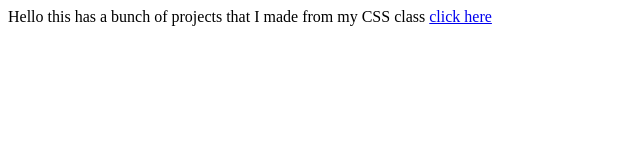
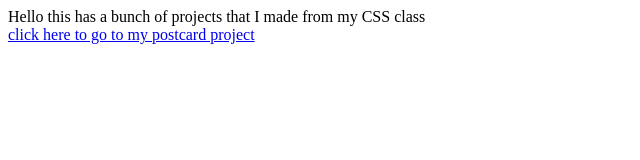
Before and after one commit to DenizG123/DenizG123.github.io, a plain HTML site: page index.html in a window 1280 px wide. Shown: the whole page, without its empty margins (0-640 px from the left). Drawn offline with Linux system fonts and the light colour scheme.

Commit message:
Update index.html

```diff
--- a/index.html
+++ b/index.html
@@ -1,7 +1,8 @@
 <!doctype>
 <html>
 Hello this has a bunch of  projects that I made from my CSS class
- <a href="DenizG123.github.io/ECS8th2018_2019/index.io" title="click me" target="_blank"> click here</a>
- <a <img scr="https://i.kym-cdn.com/photos/images/original/001/226/371/1d3.jpg" title="equality" height="40px"></a>
+ <br>
+ <a href="DenizG123.github.io/ECS8th2018_2019/index.io" title="click me" target="_blank"> click here to go to my postcard project</a>
+
 
 </html>
```
